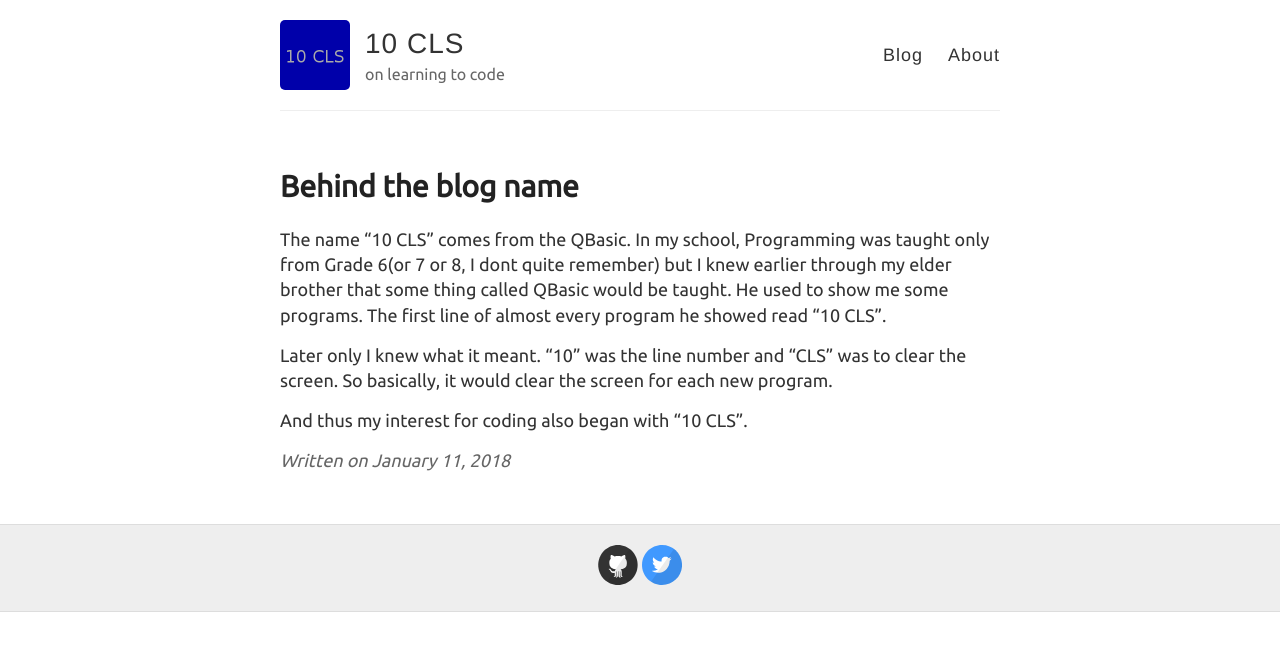
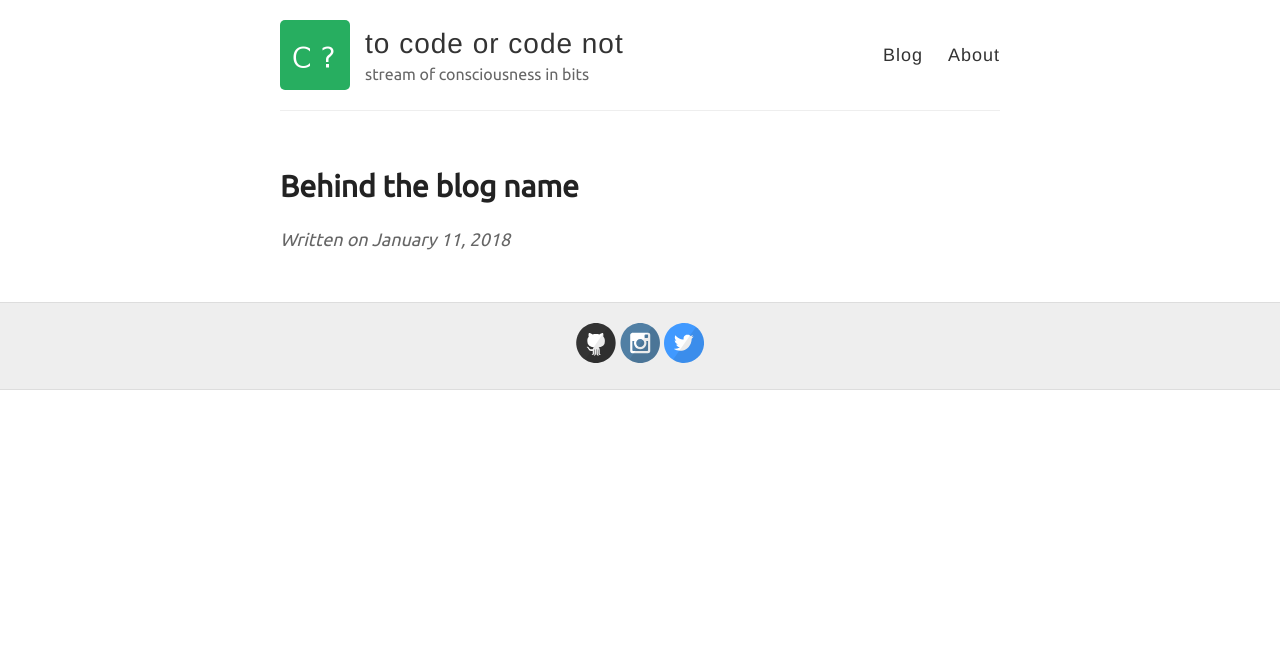
Before and after one commit to drklrd/drklrd.github.io, a Jekyll site: the page built from _posts/2018-1-11-10-cls.md, in a window 1280 px wide. Shown: the top 651 px of the page. Built offline with Jekyll 4.4.1, drawn with Linux system fonts in a browser that asks for light colours.

Commit message:
change blog name

```diff
--- a/_config.yml
+++ b/_config.yml
@@ -3,10 +3,10 @@
 #
 
 # Name of your site (displayed in the header)
-name: 10 CLS
+name: to code or code not
 
 # Short bio or description (displayed in the header)
-description: on learning to code
+description: stream of consciousness in bits
 
 # URL of your avatar or profile pic (you could use your GitHub profile pic)
 avatar: https://github.com/drklrd/drklrd.github.io/raw/master/images/jekyll-logo.png
@@ -22,8 +22,8 @@ footer-links:
   email:
   facebook:
   flickr:
-  github: barryclark/jekyll-now
-  instagram:
+  github: drklrd
+  instagram: sauravthewhite
   linkedin:
   pinterest:
   rss: # just type anything here for a working RSS icon
--- a/_posts/2018-1-11-10-cls.md
+++ b/_posts/2018-1-11-10-cls.md
@@ -2,9 +2,3 @@
 layout: post
 title: Behind the blog name
 ---
-
-The name "10 CLS" comes from the QBasic. In my school, Programming was taught only from Grade 6(or 7 or 8, I dont quite remember) but I knew earlier through my elder brother that some thing called QBasic would be taught. He used to show me some programs. The first line of almost every program he showed read "10 CLS".
-
-Later only I knew what it meant. "10" was the line number and "CLS" was to clear the screen. So basically, it would clear the screen for each new program.
-
-And thus my interest for coding also began with "10 CLS".
```
Also changed, not shown: images/jekyll-logo.png.
